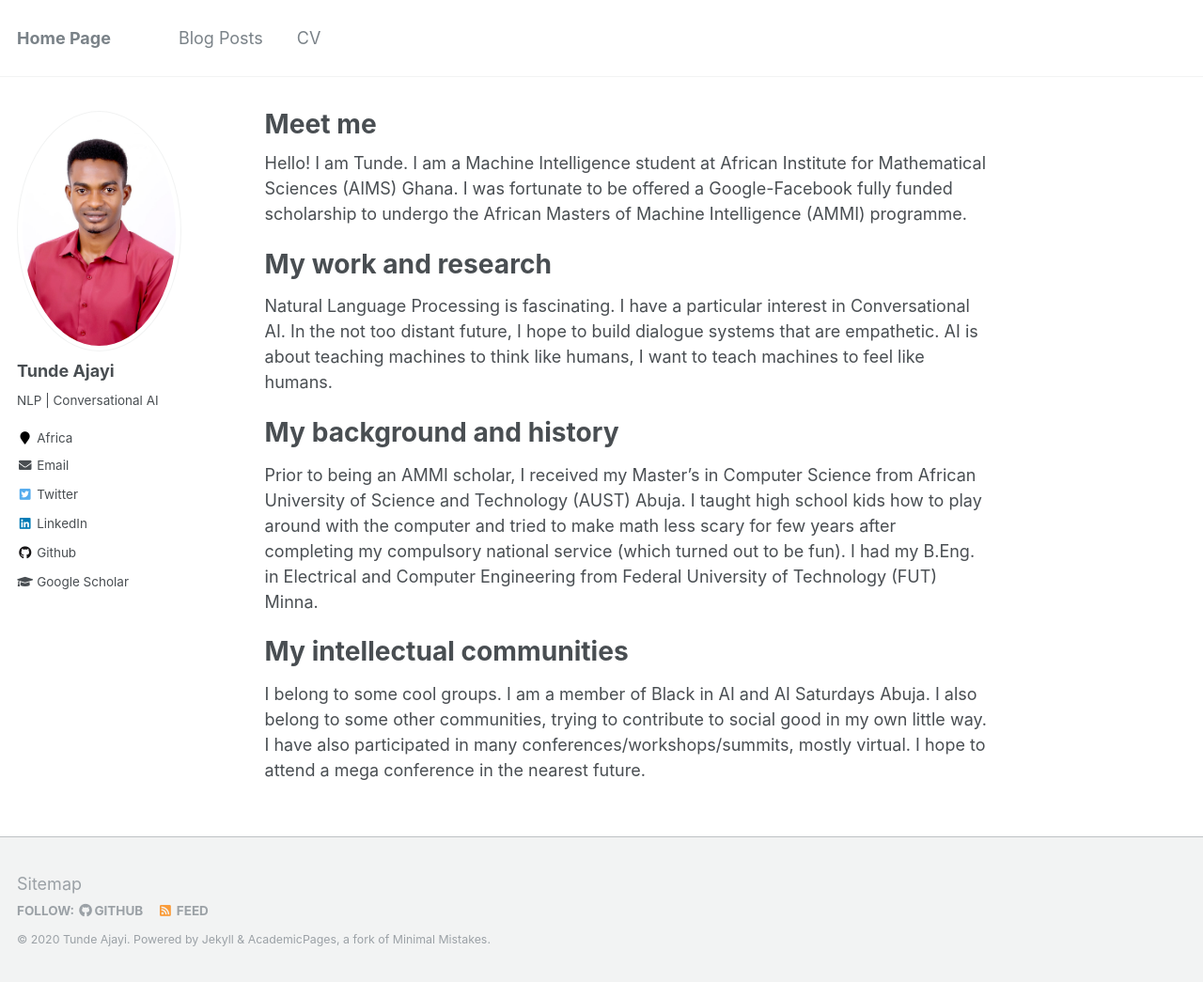
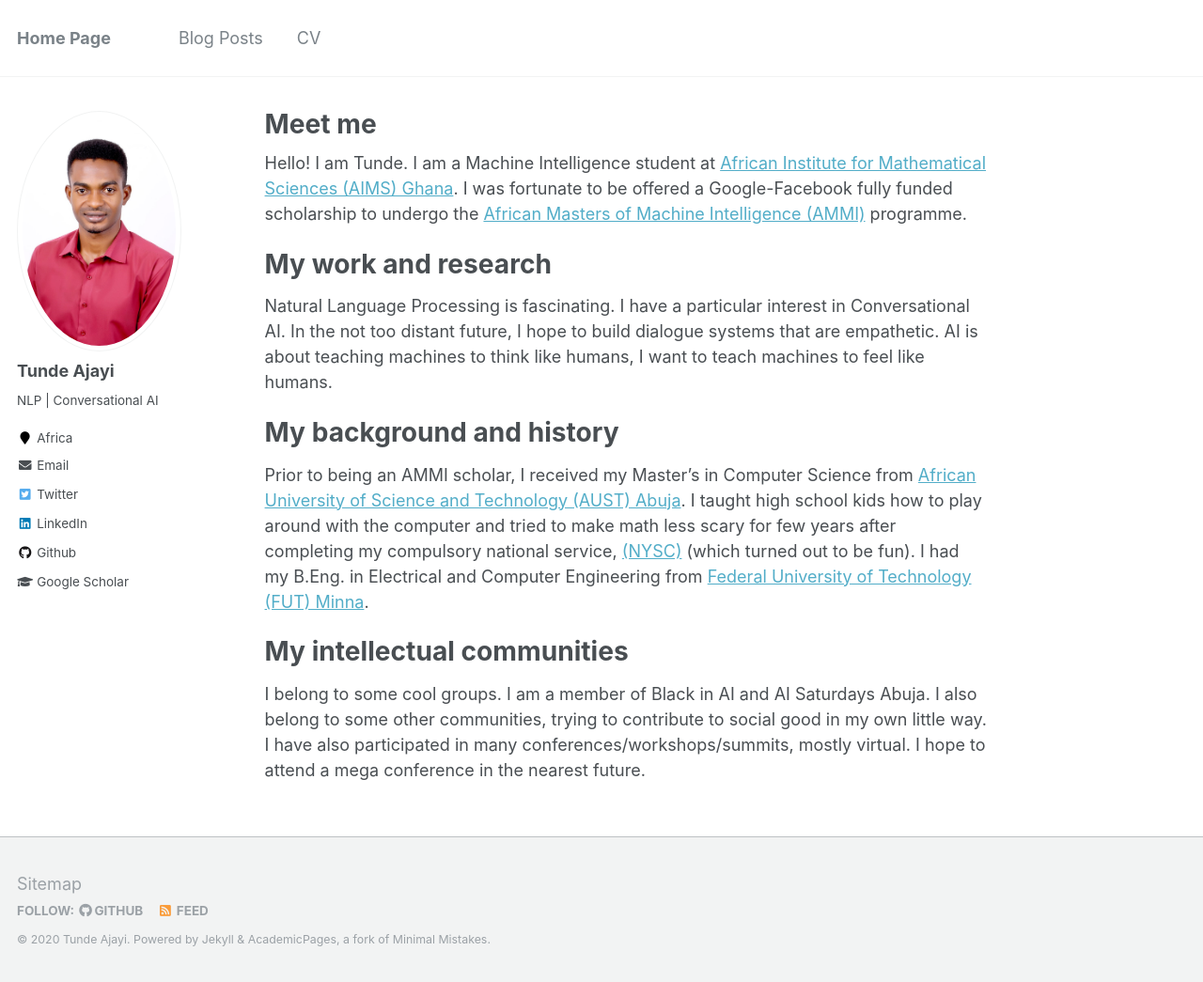
Before and after one commit to tundeajayi/tundeajayi.github.io, a Jekyll site: the page built from _pages/about.md, in a window 1280 px wide and 1045 px high. Shown: the whole window at 94% size. Built offline with Jekyll 4.4.1, drawn with Linux system fonts in a browser that asks for light colours; part of the change alters nothing that is shown.

Commit message:
update about

```diff
--- a/_config.yml
+++ b/_config.yml
@@ -87,7 +87,7 @@ author:
   employer         :
   pubmed           : #"https://www.ncbi.nlm.nih.gov/pubmed/?term=john+snow"
   googlescholar    : "http://yourfullgooglescholarurl.com"
-  email            : "tundeajayi@outlook.com"
+  email            : "tajayi@aimsammi.org"
   researchgate     :  # example: "https://www.researchgate.net/profile/yourprofile"
   uri              :
   bitbucket        :
--- a/_pages/about.md
+++ b/_pages/about.md
@@ -8,7 +8,7 @@ redirect_from:
   - /about.html
 ---
 <!-- This is the front page of a website that is powered by the [academicpages template](https://github.com/academicpages/academicpages.github.io) and hosted on GitHub pages. [GitHub pages](https://pages.github.com) is a free service in which websites are built and hosted from code and data stored in a GitHub repository, automatically updating when a new commit is made to the respository. This template was forked from the [Minimal Mistakes Jekyll Theme](https://mmistakes.github.io/minimal-mistakes/) created by Michael Rose, and then extended to support the kinds of content that academics have: publications, talks, teaching, a portfolio, blog posts, and a dynamically-generated CV. You can fork [this repository](https://github.com/academicpages/academicpages.github.io) right now, modify the configuration and markdown files, add your own PDFs and other content, and have your own site for free, with no ads! An older version of this template powers my own personal website at [stuartgeiger.com](http://stuartgeiger.com), which uses [this Github repository](https://github.com/staeiou/staeiou.github.io). -->
-Hello! I am Tunde. I am a Machine Intelligence student at African Institute for Mathematical Sciences (AIMS) Ghana. I was fortunate to be offered a Google-Facebook fully funded scholarship to undergo the African Masters of Machine Intelligence (AMMI) programme.
+Hello! I am Tunde. I am a Machine Intelligence student at [African Institute for Mathematical Sciences (AIMS) Ghana](https://aims.edu.gh). I was fortunate to be offered a Google-Facebook fully funded scholarship to undergo the [African Masters of Machine Intelligence (AMMI)](https://aimsammi.org) programme.
 
 My work and research
 ======
@@ -26,7 +26,7 @@ My background and history
 1. Set site-wide configuration and create content & metadata (see below -- also see [this set of diffs](http://archive.is/3TPas) showing what files were changed to set up [an example site](https://getorg-testacct.github.io) for a user with the username "getorg-testacct")
 1. Upload any files (like PDFs, .zip files, etc.) to the files/ directory. They will appear at https://[your GitHub username].github.io/files/example.pdf.
 1. Check status by going to the repository settings, in the "GitHub pages" section -->
-Prior to being an AMMI scholar, I received my Master's in Computer Science from African University of Science and Technology (AUST) Abuja. I taught high school kids how to play around with the computer and tried to make math less scary for few years after completing my compulsory national service (which turned out to be fun). I had my B.Eng. in Electrical and Computer Engineering from Federal University of Technology (FUT) Minna.
+Prior to being an AMMI scholar, I received my Master's in Computer Science from [African University of Science and Technology (AUST) Abuja](https://aust.edu.ng). I taught high school kids how to play around with the computer and tried to make math less scary for few years after completing my compulsory national service, [(NYSC)](https://nysc.gov.ng) (which turned out to be fun). I had my B.Eng. in Electrical and Computer Engineering from [Federal University of Technology (FUT) Minna](https://futminna.edu.ng).
 
 My intellectual communities
 ======
```
